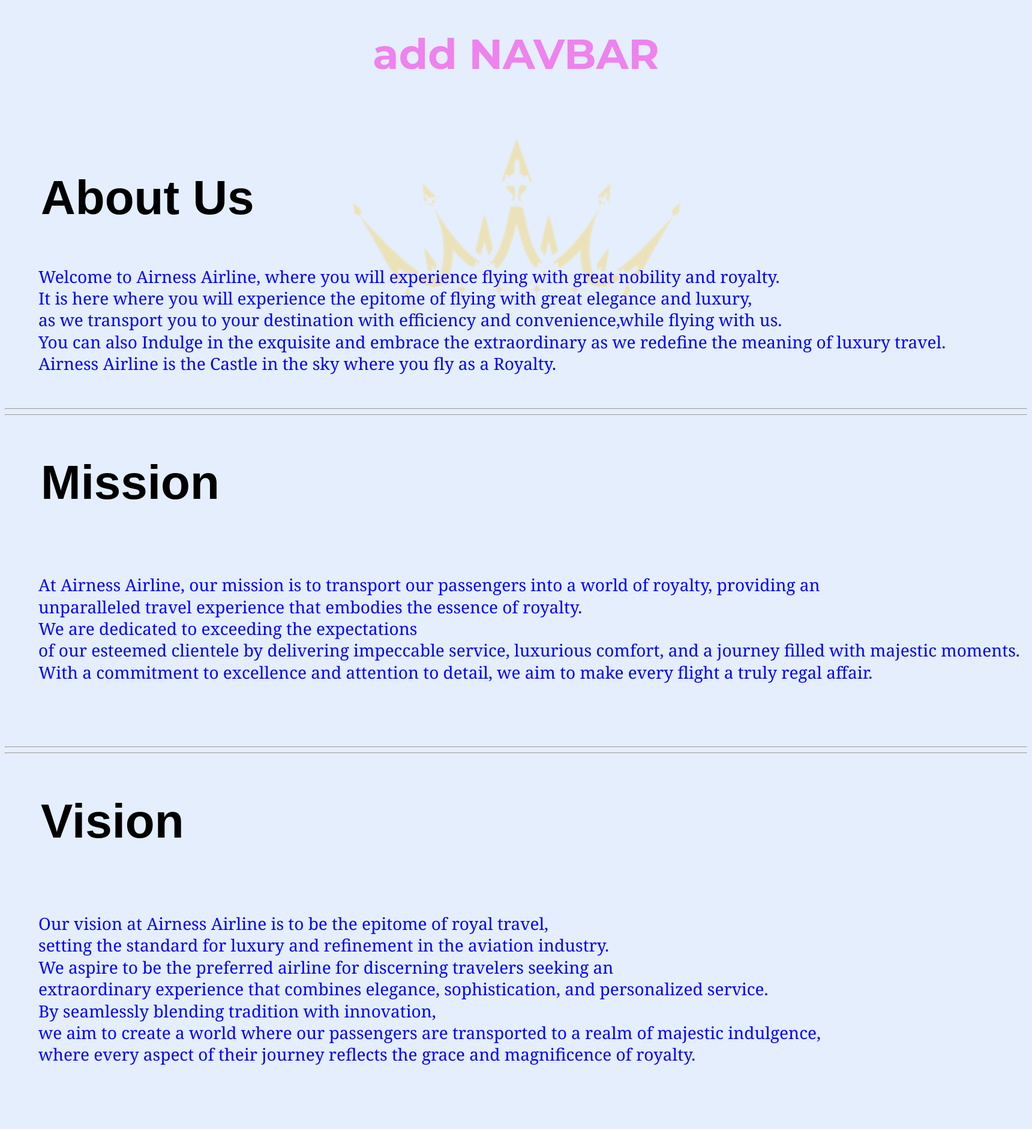
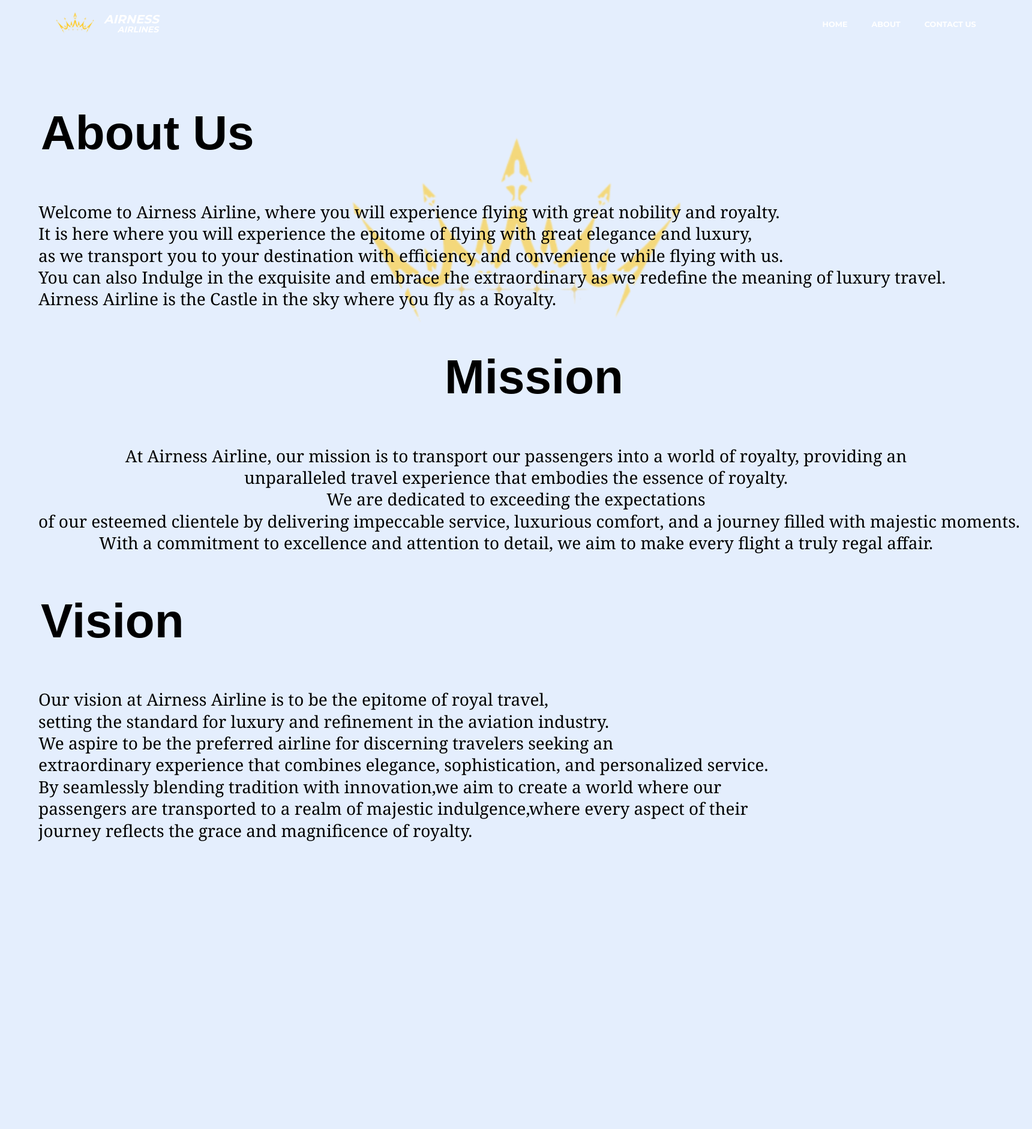
Before and after one commit to szy-kenn/airness-airlines, a Flask app: page /about in a window 1720 px wide. Shown: the whole page at 60% size. After the commit the page ends 1403 px from the top, so only its background shows below. Run offline with Flask 3, Linux system fonts and the light colour scheme; parts of the project's set-up code (start-up, migrations or seed data) failed here and were passed over; some libraries are stand-ins or nearby versions.

Commit message:
about us1

```diff
--- a/src/scss/_about.scss
+++ b/src/scss/_about.scss
@@ -1,10 +1,5 @@
-.bar{
-    text-align:center;
-    color: violet;
-    font-weight: bold;
-    font-size: 70px;
-    font-family : $primary-font;
-}
+
+
 
 .about-page-title
 {
@@ -24,7 +19,7 @@
   text-justify: inter-word;
   line-height: 1.3;
   font-weight: 500;
-  color: blue;
+  color: black;
   font-size: 3.5vh;
   font-family: Georgia, serif;
   position:relative;
@@ -35,26 +30,27 @@
 }
 .mission{
     padding-left: 0.75em;
-    text-align: left;
+    text-align: center;
     color: black;
     font-weight: oblique;
     font-size: 10vh;
     font-family : fantasy;
-    padding-bottom: 40px;
+    padding-bottom: 0px;
 
 }
 .mission-content{
   margin: 2em;
-  text-align: left;
+  text-align: center;
   text-justify: inter-word;
   line-height: 1.3;
   font-weight: 500;
-  color: blue;
+  color: black;
   font-size: 3.5vh;
   font-family: Georgia, serif;
   position:relative;
   white-space: nowrap;
-  padding-bottom: 50px;
+  padding-top: 0%;
+  padding-bottom: 0px;
 
 }
 .vision{
@@ -64,7 +60,7 @@
     font-weight: oblique;
     font-size: 10vh;
     font-family : fantasy;
-    padding-bottom: 40px;
+    padding-bottom: 0%;
 
 }
 .vision-content{
@@ -73,12 +69,13 @@
     text-justify: inter-word;
     line-height: 1.3;
     font-weight: 500;
-    color: blue;
+    color: black;
     font-size: 3.5vh;
     font-family: Georgia, serif;
     position:relative;
     white-space: nowrap;
-    padding-bottom: 50px;
+    padding-top: 0%;
+    padding-bottom: 0px;
 
 }
 
@@ -99,6 +96,6 @@
   	top: 50%;
   	transform: translate(-50%, -50%);
   	z-index: -1;
-    opacity: 0.3;
+    opacity: 0.6;
     height: 70vh;
 }
--- a/src/static/css/main.css
+++ b/src/static/css/main.css
@@ -1,4 +1,5 @@
 @import url("https://meyerweb.com/eric/tools/css/reset/reset.css");
+@import url("https://fonts.googleapis.com/css2?family=Poppins:wght@200&display=swap");
 html {
   scroll-behavior: smooth !important;
   padding: 0;
@@ -2353,14 +2354,6 @@ body {
   scroll-snap-align: start;
 }
 
-.bar {
-  text-align: center;
-  color: violet;
-  font-weight: bold;
-  font-size: 70px;
-  font-family: "Montserrat";
-}
-
 .about-page-title {
   padding-left: 0.75em;
   text-align: left;
@@ -2377,7 +2370,7 @@ body {
   text-justify: inter-word;
   line-height: 1.3;
   font-weight: 500;
-  color: blue;
+  color: black;
   font-size: 3.5vh;
   font-family: Georgia, serif;
   position: relative;
@@ -2387,26 +2380,27 @@ body {
 
 .mission {
   padding-left: 0.75em;
-  text-align: left;
+  text-align: center;
   color: black;
   font-weight: oblique;
   font-size: 10vh;
   font-family: fantasy;
-  padding-bottom: 40px;
+  padding-bottom: 0px;
 }
 
 .mission-content {
   margin: 2em;
-  text-align: left;
+  text-align: center;
   text-justify: inter-word;
   line-height: 1.3;
   font-weight: 500;
-  color: blue;
+  color: black;
   font-size: 3.5vh;
   font-family: Georgia, serif;
   position: relative;
   white-space: nowrap;
-  padding-bottom: 50px;
+  padding-top: 0%;
+  padding-bottom: 0px;
 }
 
 .vision {
@@ -2416,7 +2410,7 @@ body {
   font-weight: oblique;
   font-size: 10vh;
   font-family: fantasy;
-  padding-bottom: 40px;
+  padding-bottom: 0%;
 }
 
 .vision-content {
@@ -2425,12 +2419,13 @@ body {
   text-justify: inter-word;
   line-height: 1.3;
   font-weight: 500;
-  color: blue;
+  color: black;
   font-size: 3.5vh;
   font-family: Georgia, serif;
   position: relative;
   white-space: nowrap;
-  padding-bottom: 50px;
+  padding-top: 0%;
+  padding-bottom: 0px;
 }
 
 .bg-container {
@@ -2450,7 +2445,7 @@ body {
   top: 50%;
   transform: translate(-50%, -50%);
   z-index: -1;
-  opacity: 0.3;
+  opacity: 0.6;
   height: 70vh;
 }
 
--- a/src/templates/about.html
+++ b/src/templates/about.html
@@ -2,9 +2,10 @@
 {% block content %}
 
 
-    <div >
-        <h1 class="bar">add NAVBAR</h1>
-    </div>
+
+
+     {% include 'blocks/navbar.html' %}
+
     &nbsp;&nbsp;
     &nbsp;&nbsp;
     <br><br>
@@ -20,14 +21,13 @@
 
                 Welcome to Airness Airline, where you will experience flying with great nobility and royalty.<br>
                 It is here where you will experience the epitome of flying with great elegance and luxury,
-                <br> as we transport you to your destination with efficiency and convenience,while flying with us.
+                <br> as we transport you to your destination with efficiency and convenience while flying with us.
                 <br>You can also Indulge in the exquisite and embrace the extraordinary as we redefine the meaning of luxury travel.
                 <br>Airness Airline is the Castle in the sky where you fly as a Royalty.
             </p>
         </div>
 
-        <hr>
-        <hr>
+
 
         <h2 class="mission">Mission</h2>
 
@@ -41,8 +41,7 @@
             </p>
          </div>
 
-         <hr>
-         <hr>
+
 
          <h2 class="vision">Vision</h2>
 
@@ -51,8 +50,8 @@
                 Our vision at Airness Airline is to be the epitome of royal travel,<br>setting the standard for luxury and refinement in the
                 aviation industry.<br>We aspire to be the preferred airline for discerning travelers seeking an<br>extraordinary experience that
                 combines elegance, sophistication, and personalized service.
-                <br>By seamlessly blending tradition with innovation,<br>we aim to create a world where
-                our passengers are transported to a realm of majestic indulgence,<br>where every aspect of their journey
+                <br>By seamlessly blending tradition with innovation,we aim to create a world where
+                our <br> passengers are transported to a realm of majestic indulgence,where every aspect of their <br>journey
                 reflects the grace and magnificence of royalty.
 
             </p>
```
